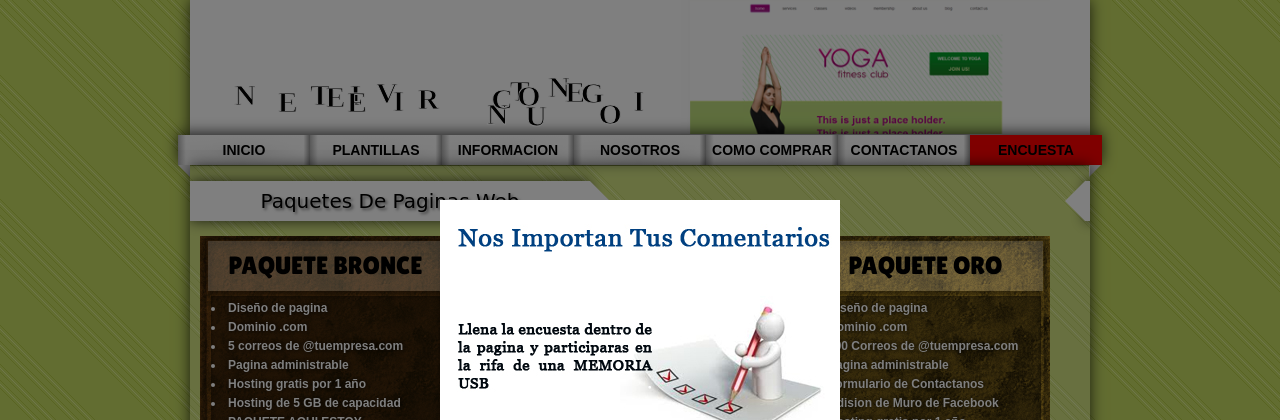
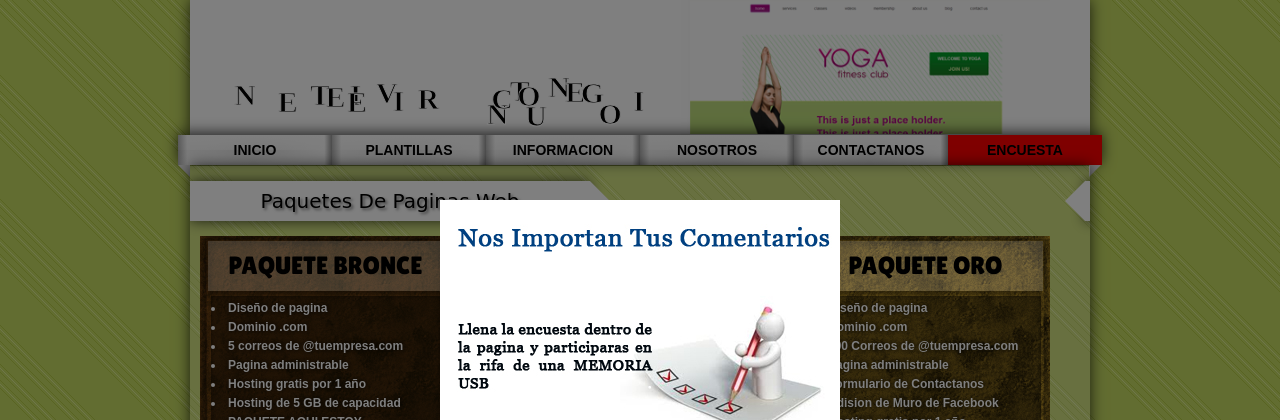
Before and after one commit to angel1631/tecnodisa, a PHP site: page /index.php in a window 1280 px wide. Shown: the top 420 px of the page. Run offline with PHP 8.4, Linux system fonts and the light colour scheme; data that the repository does not hold is empty; some web fonts are replaced.

Commit message:
se quito el boton como comprar
Se quito el boton de como comprar.

```diff
--- a/apariencia.php
+++ b/apariencia.php
@@ -329,7 +329,7 @@
                     list-style: none;
                     display: inline-block;
                     height: 100%;
-                    width: 132px;
+                    width: 154px;
                     text-align: center;
                     line-height: 30px;
 
@@ -338,7 +338,7 @@
 			<div id="navegacion">
 				<div id="t_izquierdo"></div>
 				<div id="opciones">
-                    <a href="index.php"><li class="opcion_navegacion">INICIO</li></a><a href="portafolio.php"><li class="opcion_navegacion">PLANTILLAS</li></a><a href="informacion.php"><li class="opcion_navegacion">INFORMACION</li></a><a href="nosotros.php"><li class="opcion_navegacion">NOSOTROS</li></a><li class="opcion_navegacion">COMO COMPRAR</li><a href="contactanos.php"><li class="opcion_navegacion">CONTACTANOS</li></a><a href="encuesta.php"><li id="enc">ENCUESTA</li></a></div>
+                    <a href="index.php"><li class="opcion_navegacion">INICIO</li></a><a href="portafolio.php"><li class="opcion_navegacion">PLANTILLAS</li></a><a href="informacion.php"><li class="opcion_navegacion">INFORMACION</li></a><a href="nosotros.php"><li class="opcion_navegacion">NOSOTROS</li></a><a href="contactanos.php"><li class="opcion_navegacion">CONTACTANOS</li></a><a href="encuesta.php"><li id="enc">ENCUESTA</li></a></div>
 				<div id="t_derecho"></div>
             </div>
 			<div id="cuerpo">
--- a/css/tema.css
+++ b/css/tema.css
@@ -100,7 +100,7 @@ filter: progid:DXImageTransform.Microsoft.gradient( startColorstr='#b3969696', e
 	list-style: none;
 	display: inline-block;
 	height: 100%;
-	width: 132px;
+	width: 154px;
 	text-align: center;
 	line-height: 30px;
 
```
